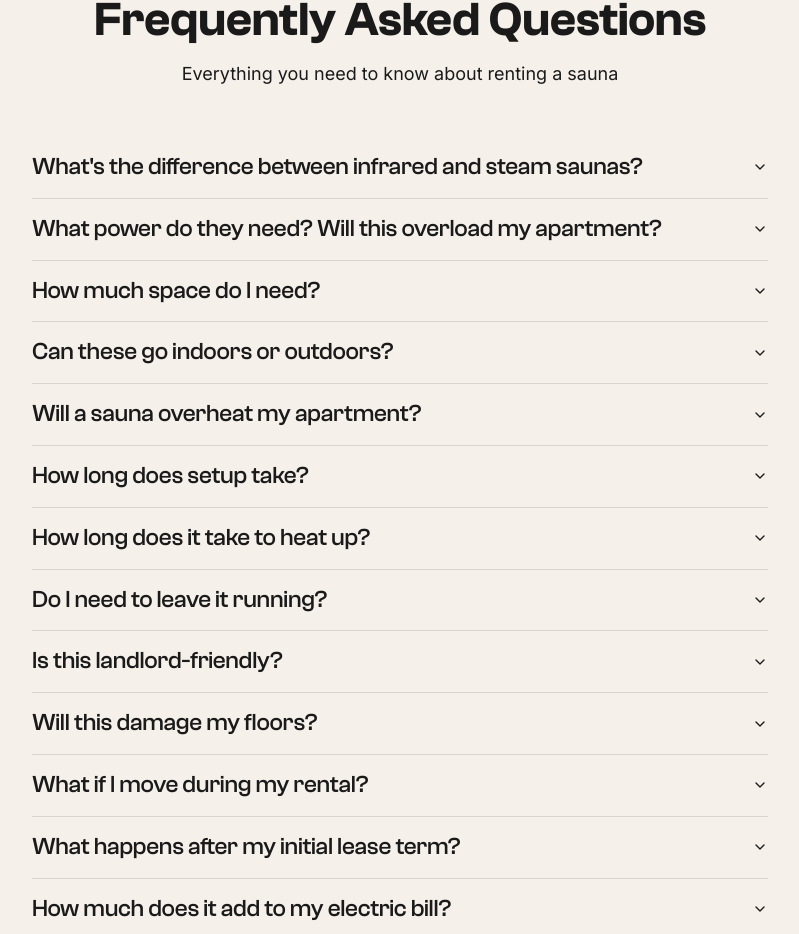
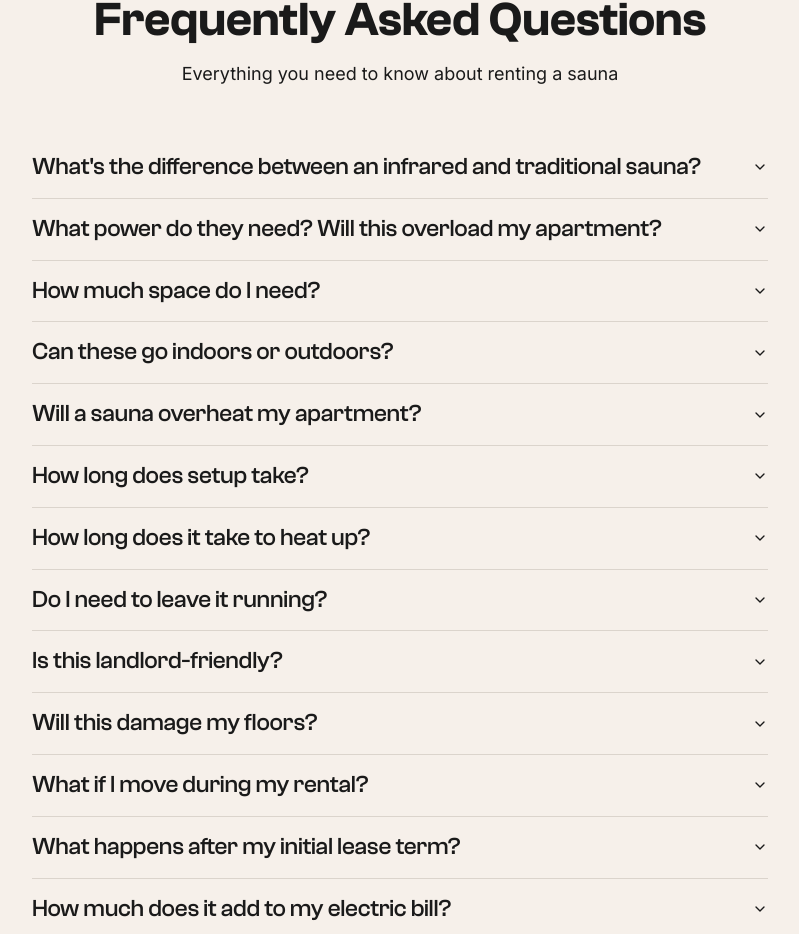
Before and after one commit to aryzach/aryzach.github.io, a React (Vite) app: page /reserve-traditional-landing in a window 1280 px wide. Shown: the part 3626-4560 px from the top of the page, without its empty margins (240-1039 px from the left). Built offline with nearby package versions, Linux system fonts and the light colour scheme.

Commit message:
Changes
Co-authored-by: aryzach <30701475+aryzach@users.noreply.github.com>

```diff
--- a/src/components/FAQ.tsx
+++ b/src/components/FAQ.tsx
@@ -4,8 +4,8 @@ import { Link } from "react-router-dom";
 
 const faqs = [
   {
-    question: "What's the difference between infrared and steam saunas?",
-    answer: "Infrared heats your body directly for a gentler sweat at 150°F. Traditional saunas heat the air with a traditional heater and rocks, running 200°F for a more classic feel.",
+    question: "What's the difference between an infrared and traditional sauna?",
+    answer: "Traditional saunas heat the air with a traditional heater and rocks, running 200°F for a more classic feel. Infrared heats your body directly for a gentler sweat at 150°F.",
   },
   {
     question: "What power do they need? Will this overload my apartment?",
```
